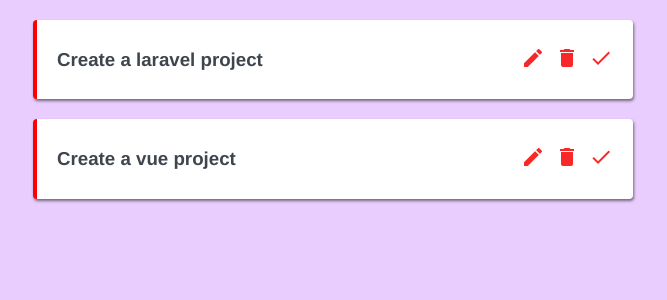
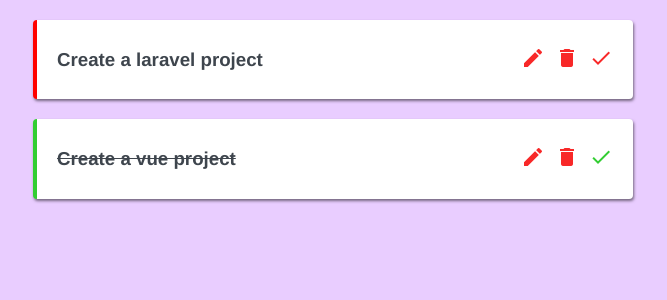
Before and after one commit to vermataruna/vue-task-planner, a Vue app: page / in a window 1280 px wide. Shown: the top 300 px of the page, without its empty margins (307-974 px from the left). Built offline with nearby package versions, Linux system fonts and the light colour scheme; data requests are answered from the project's data file.

Commit message:
complete a task feature

```diff
--- a/data/db.json
+++ b/data/db.json
@@ -1,5 +1,5 @@
 {
-    "tasks" : [
+  "tasks": [
     {
       "id": 1,
       "title": "Create a laravel project",
--- a/src/components/SingleTask.vue
+++ b/src/components/SingleTask.vue
@@ -1,11 +1,11 @@
 <template>
-  <div class="task">
+  <div class="task" :class="{complete : task.complete}">
       <div class="actions">
           <h3 @click="showDetails = !showDetails">{{task.title}}</h3>
           <div class="icon">
               <span class="material-icons">edit</span>
               <span class="material-icons" @click="deleteTask">delete</span>
-              <span class="material-icons">done</span>
+              <span class="material-icons tick" @click="completeTask">done</span>
           </div>
       </div>
       <div v-if="showDetails" class="details">
@@ -19,7 +19,7 @@
     data(){
         return {
         showDetails: false,
-        uri: 'http://localhost:3000/tasks' + this.task.id
+        uri: 'http://localhost:3000/tasks/' + this.task.id
         }
     },
     props: [
@@ -30,7 +30,18 @@
             fetch(this.uri, {method: 'DELETE'})
                 .then(() => this.$emit('delete', this.task.id))
                 .catch(error => console.log(error))
-        }
+        },
+        completeTask() {
+          console.log('ehr')
+            fetch(this.uri, {
+                method: 'PATCH',
+                headers: { 'Content-Type' : 'application/json'},
+                body: JSON.stringify({ complete: !this.task.complete })
+            }).then(() => {
+              this.$emit('complete', this.task.id)
+            }).catch((error)=> console.log(error))
+        },
+
     }
 }
 </script>
@@ -63,8 +74,16 @@
       cursor: pointer;
   }
 
-  .material-icons:hover{
+  .material-icons:hover {
       color: rgb(23, 194, 66);
   }
 
+  .task.complete {
+    border-left: 4px solid limegreen;
+    text-decoration: line-through;
+  }
+
+  .task.complete .tick {
+    color: limegreen;
+  }
 </style>
--- a/src/views/HomeView.vue
+++ b/src/views/HomeView.vue
@@ -2,7 +2,7 @@
   <div class="home">
     <div v-if="tasks.length">
       <div v-for="task in tasks" :key="task.id">
-        <single-task :task="task" @delete = "handleDelete"/>
+        <single-task :task="task" @delete = "handleDelete" @complete="handleComplete"/>
       </div>
     </div>
   </div>
@@ -35,6 +35,12 @@
        this.tasks = this.tasks.filter((task) => {
          return task.id !== id
        })
+    },
+    handleComplete(id) {
+      let task = this.tasks.find(task => {
+        return task.id === id
+      })
+      task.complete = !task.complete
     }
   }
 
```
Lines whose indentation alone changed are shown as unchanged.
